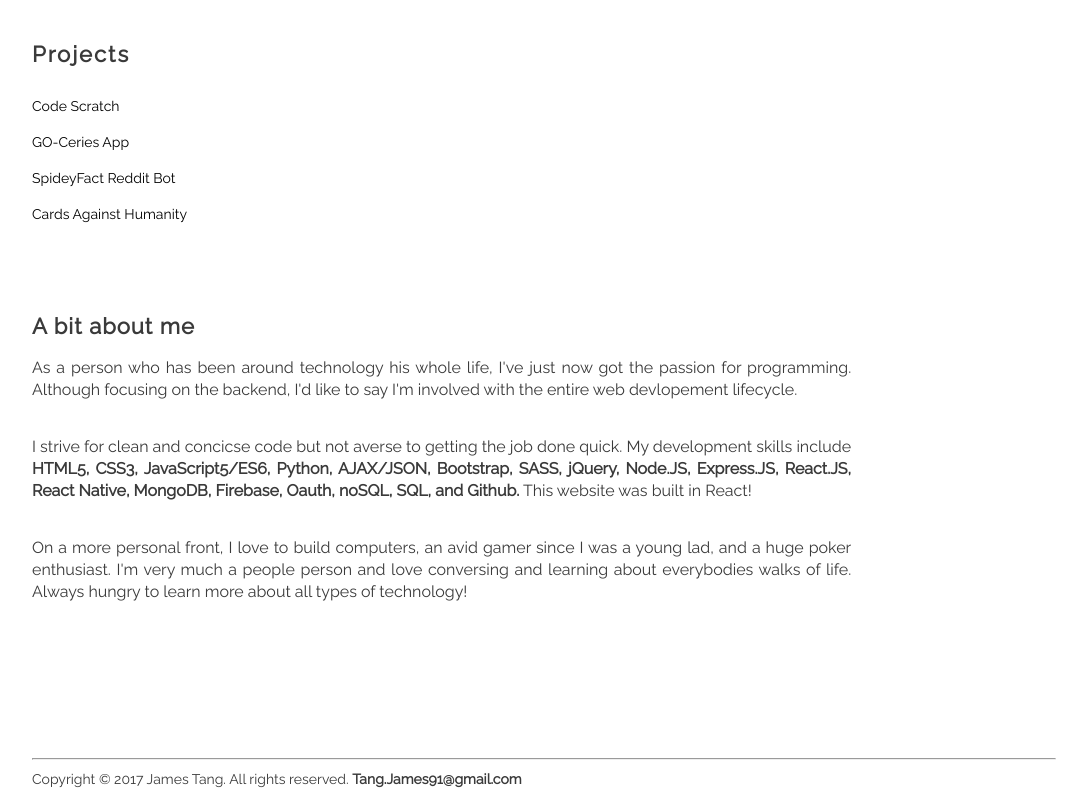
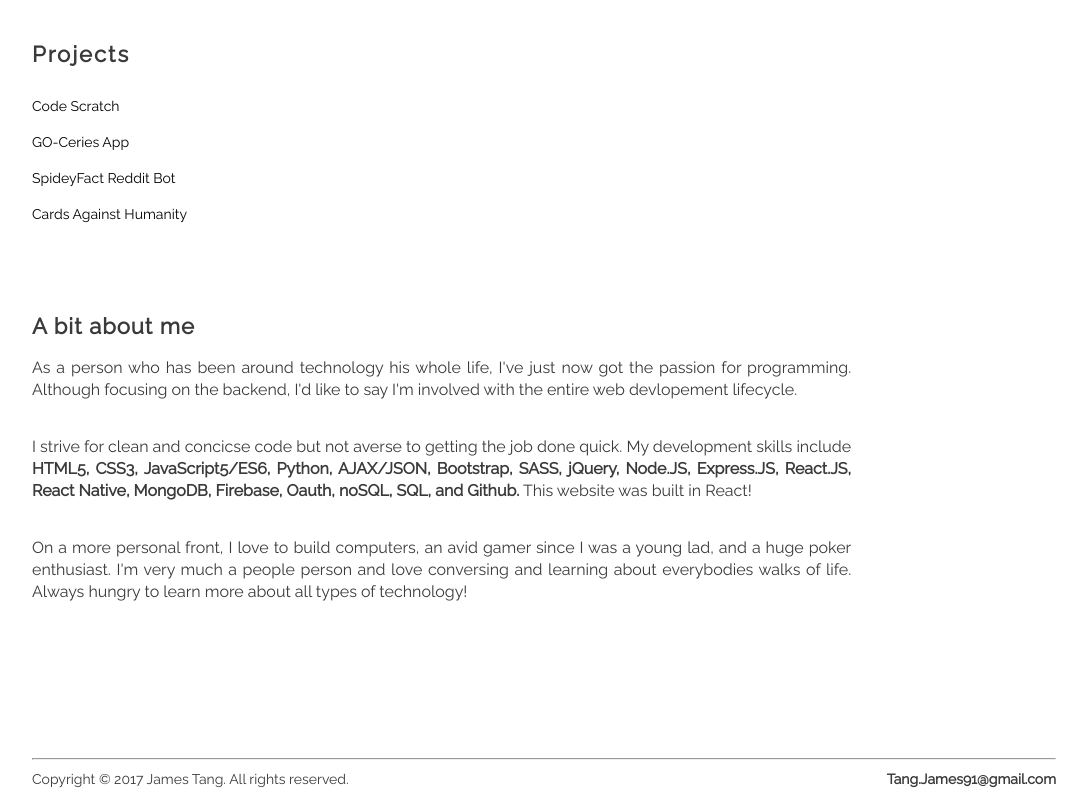
Before and after one commit to TangJames/James-Portfolio-Website, a React (Create React App) app: page / in a window 1280 px wide. Shown: the part 522-1322 px from the top of the page, without its empty margins (96-1183 px from the left). Built offline with nearby package versions, Linux system fonts and the light colour scheme.

Commit message:
floated footer left

```diff
--- a/src/components/Footer.css
+++ b/src/components/Footer.css
@@ -2,3 +2,7 @@
 	font-size: 14px;
 	margin-bottom: 10px;
 }
+
+.Footer b {
+	float: right;
+}
```
